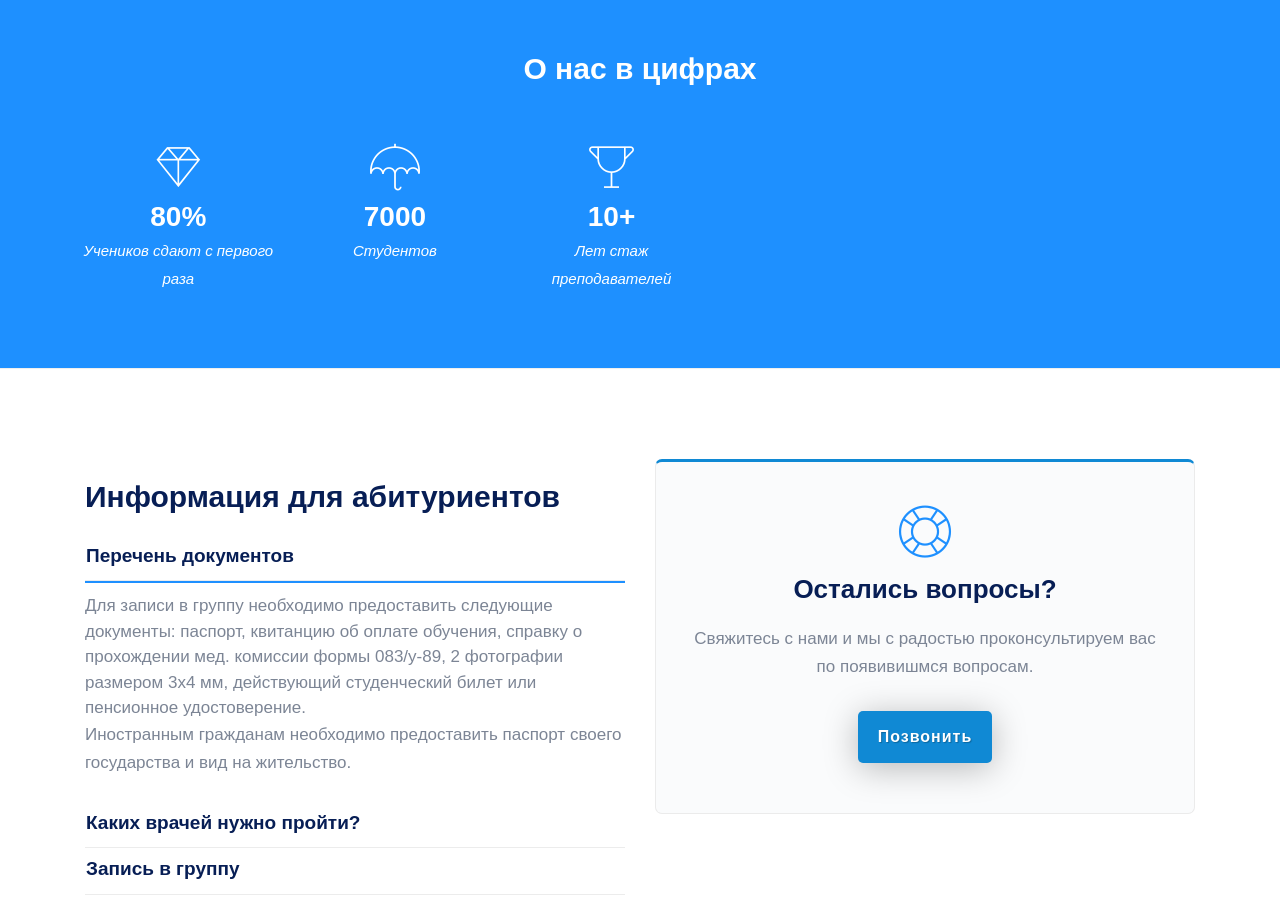
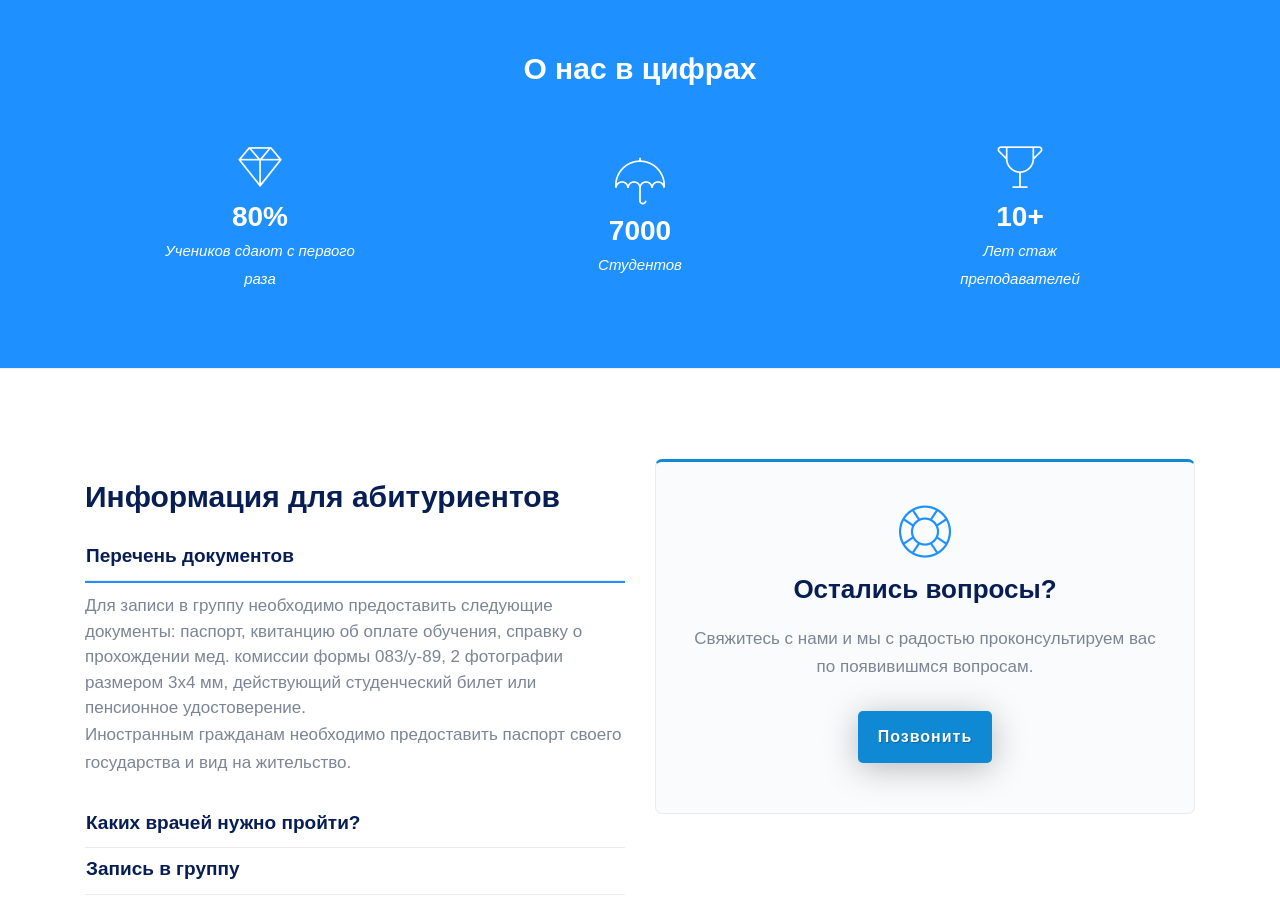
Before and after one commit to troubledyouthh/troubledyouthh.github.io, a plain HTML site: page index.html in a window 1280 px wide. Shown: the part 1280-2197 px from the top of the page. Drawn offline with Linux system fonts and the light colour scheme; a script that the page names is missing.

Commit message:
Update index.html

```diff
--- a/index.html
+++ b/index.html
@@ -184,7 +184,7 @@ VK.Widgets.CommunityMessages("vk_community_messages", 94968501, {disableExpandCh
           </div>
           <div
             class="fun-facts-box text-center wow fadeIn"
-            data-wow-delay="0.15s"
+            data-wow-delay="0.15s" style="margin: auto;"
           >
             <i class="pe-7s-diamond"></i>
             <p class="fun-facts-title">
@@ -193,7 +193,7 @@ VK.Widgets.CommunityMessages("vk_community_messages", 94968501, {disableExpandCh
           </div>
           <div
             class="fun-facts-box text-center wow fadeIn"
-            data-wow-delay="0.3s"
+            data-wow-delay="0.3s" style="margin: auto;"
           >
             <i class="pe-7s-umbrella"></i>
 
@@ -203,7 +203,7 @@ VK.Widgets.CommunityMessages("vk_community_messages", 94968501, {disableExpandCh
           </div>
           <div
             class="fun-facts-box text-center wow fadeIn"
-            data-wow-delay="0.45s"
+            data-wow-delay="0.45s" style="margin: auto;"
           >
             <i class="pe-7s-cup"></i>
             <p class="fun-facts-title">
```
